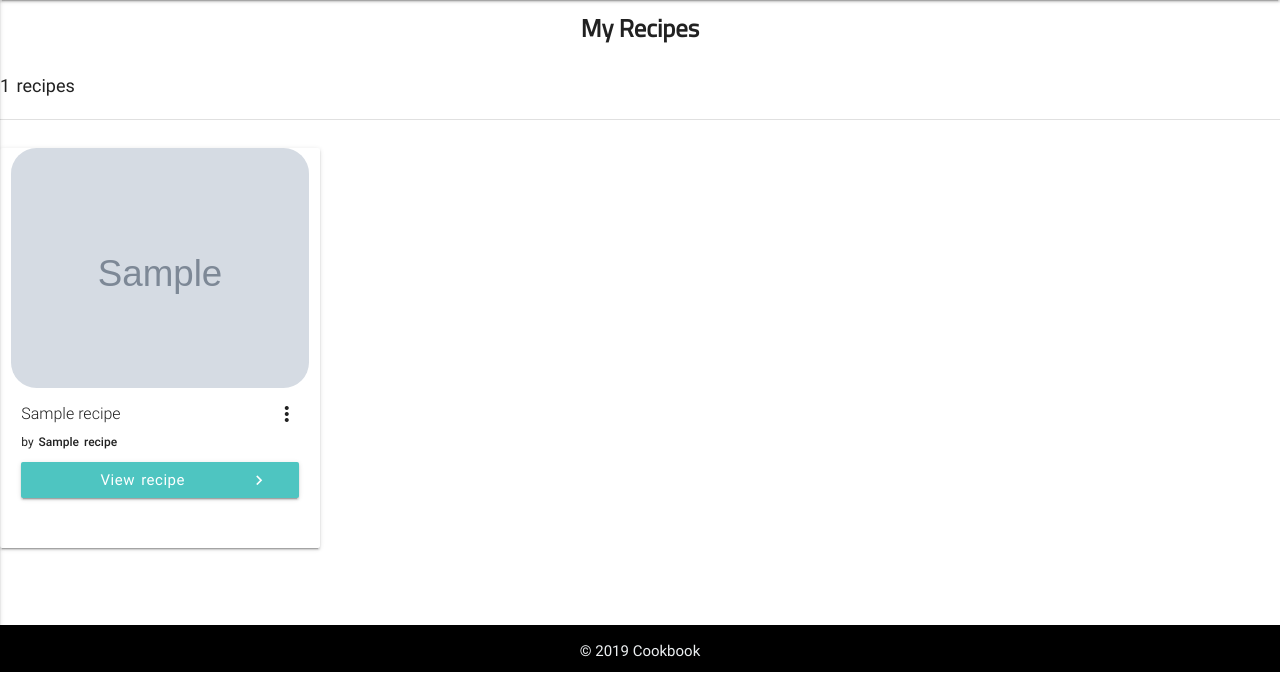
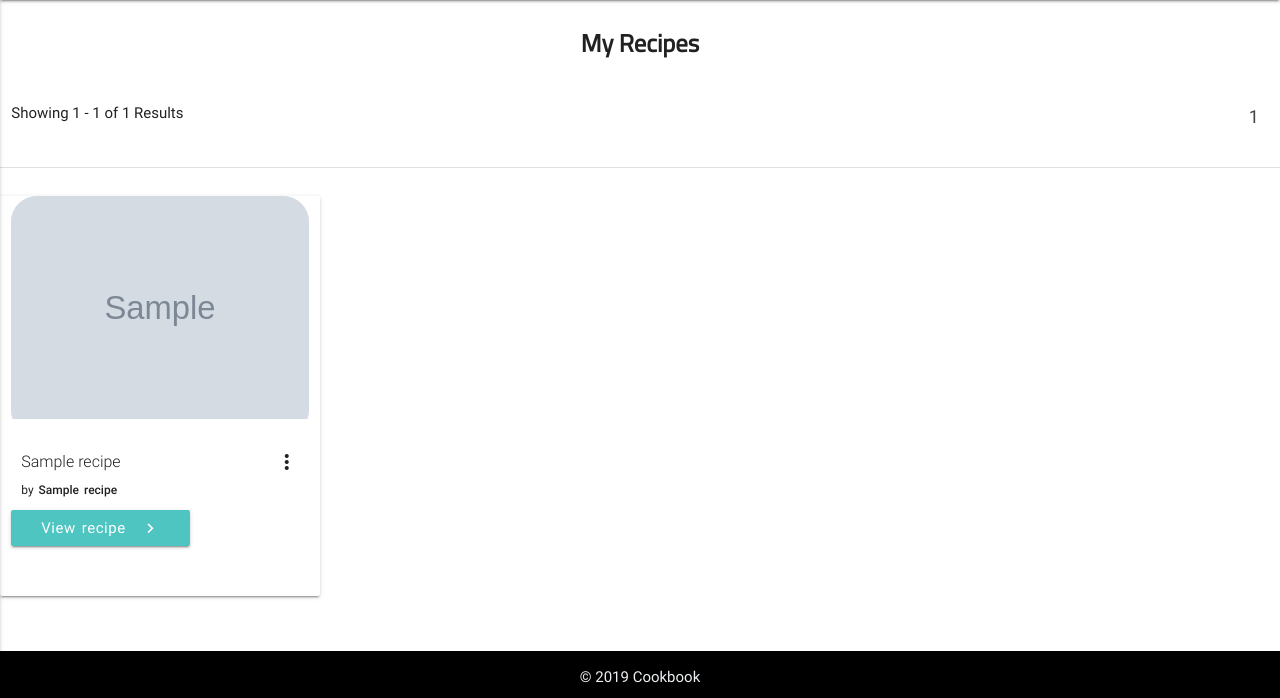
Before and after one commit to pramcistudent/cookbook-project3, a Flask app: a page that uses templates/myrecipes.html in a window 1280 px wide. Shown: the part 128-826 px from the top of the page. Before the commit the page ends 800 px from the top, so only its background shows below. Run offline with Flask 2, Linux system fonts and the light colour scheme; grey boxes marked "Sample" are stand-in pictures; a database or web service that is not in the repository returns one stand-in record (values such as "Sample title"); some libraries are stand-ins or nearby versions; some web fonts are replaced.

Commit message:
Refactored css and html of myrecipes.html

```diff
--- a/templates/myrecipes.html
+++ b/templates/myrecipes.html
@@ -1,23 +1,76 @@
 {% extends 'base.html' %}{% block content %}
-<h5 class="heading center">My Recipes</h5>
-<span class="medium-text">{{total_my_recipes}} recipes</span>
+
+<!-- Heading -->
+<h5 class="heading center heading-spacing">My Recipes</h5>
+
+<div class="row results-display">
+
+    <!-- Result Summary -->
+    <ul class="col s12 m6">
+        {% if total_my_recipes == 0 %}
+            <li>Showing {{skip_num}} - {{skip_num + page_count}} of {{total_my_recipes}} Results</li>
+        {% else %}
+            <li>Showing {{skip_num + 1}} - {{skip_num + page_count}} of {{total_my_recipes}} Results</li>
+        {% endif %}
+    </ul>
+
+    <!-- Pagination -->
+    <ul class="pagination col s12 m6 right-align">
+    {% set num = num|int %}
+
+    {% if total_pages %}
+        {% set last_page = total_pages[-1]|int %}
+    {% else %}
+        {% set last_page = 0|int %}
+        {% set total_pages = 0|int %}
+    {% endif %}
+
+    {% if last_page > 1  %}
+    <li {% if request.path == url_for('my_recipes', username = session.username, num = 1) %} class="disabled" {% else %} class="waves-effect" {% endif %}>
+        <a href="{{url_for('my_recipes', username = session.username, num = num-1)}}"><i class="material-icons">chevron_left</i></a>
+    </li>
+    {% endif %}
+
+    {% if total_pages!= 0 %}
+        {% for num in total_pages %}
+    <li {% if request.path == url_for('my_recipes', username = session.username, num = num) %} class="active" {% endif %}>
+         <a href="{{url_for('my_recipes', username = session.username, num = num)}}">{{num}}</a>
+    </li>
+        {% endfor %}
+    {% endif %}
+
+    {% if last_page > 1 %}
+    <li {% if request.path == url_for('my_recipes', username = session.username, num = last_page) %} class="disabled" {% else %} class="waves-effect" {% endif %}>
+        <a href="{{url_for('my_recipes', username = session.username, num = num+1)}}"><i class="material-icons">chevron_right</i></a>
+    </li>
+    {% endif %}
+    </ul>
+</div>
 <div class="divider"></div>
+<!-- Recipes display -->
 
 <div class="row">
     {% for recipe in my_recipes %}
     <div class="card medium col s8 offset-s2 m6 l3">
+        <!-- Image -->
         <div class="card-image waves-effect waves-block waves-light">
-            <img class="activator" height="250" src="{{recipe.recipe_image_url}}">
+            <img class="activator responsive-img" src="{{recipe.recipe_image_url}}" alt="dish image">
         </div>
+        <!-- Content -->
         <div class="card-content">
+            <!-- Title/Author -->
             <span class="card-title activator grey-text text-darken-4">{{recipe.recipe_title}}<i class="material-icons right">more_vert</i></span>
             <span class="small-text">by <strong>{{recipe.recipe_author_name}}</strong></span>
-            <div class="card-icons s12 m12">
-                <a href="{{url_for('the_recipe', recipe_id = recipe._id, recipe_title = recipe.recipe_title)}}" class="btn btn-to-recipe">View recipe <i class="material-icons right">chevron_right</i></a>
-            </div>
         </div>
+        <!-- Link to recipe details -->
+        <div class="s12 m12">
+            <a href="{{url_for('the_recipe', recipe_id = recipe._id, recipe_title = recipe.recipe_title)}}" class="btn btn-recipe-card">View recipe <i class="material-icons right">chevron_right</i></a>
+        </div>
+        <!-- Short recipe description -->
         <div class="card-reveal">
-            <span class="card-title grey-text text-darken-4"><i class="material-icons right">close</i>{{recipe.recipe_title}}</span>
+            <span class="card-title grey-text text-darken-4">
+                <i class="material-icons right">close</i>{{recipe.recipe_title}}
+            </span>
             <p>{{recipe.recipe_short_description}}</p>
         </div>
     </div>
```
